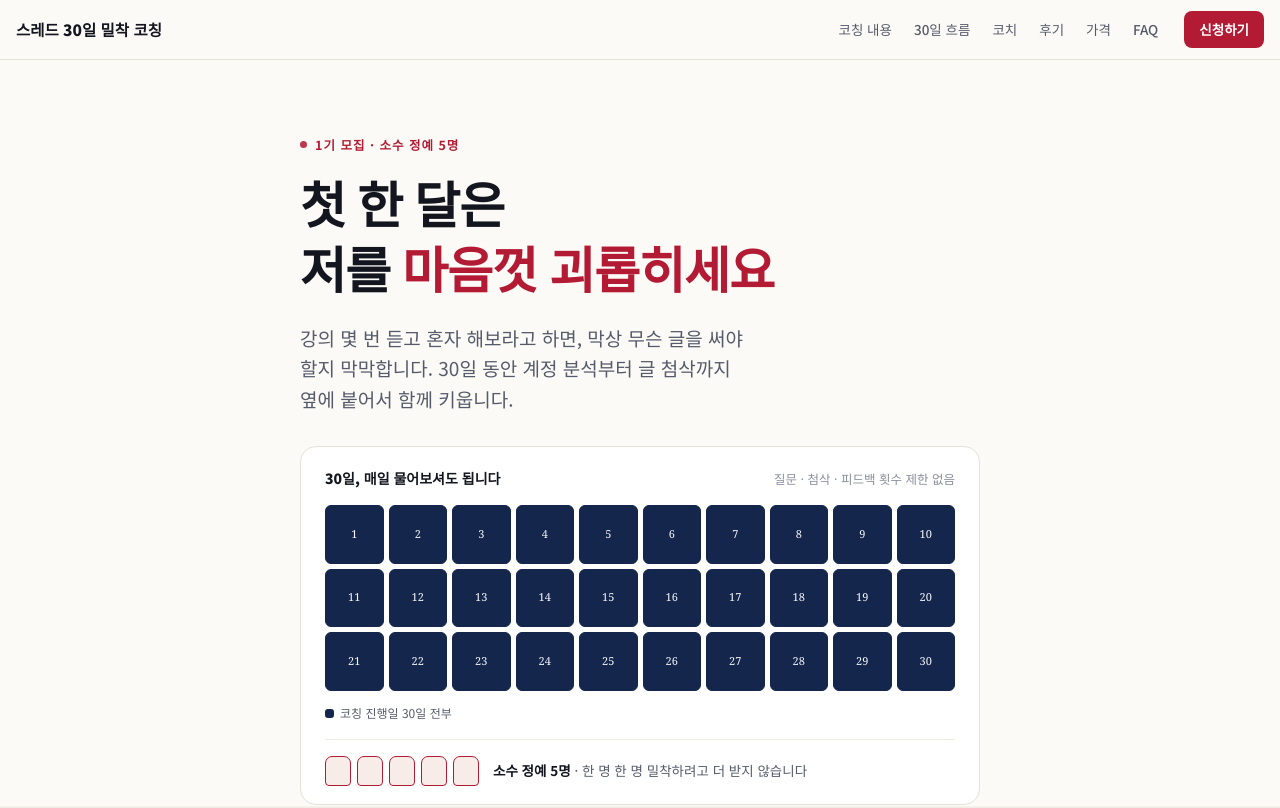
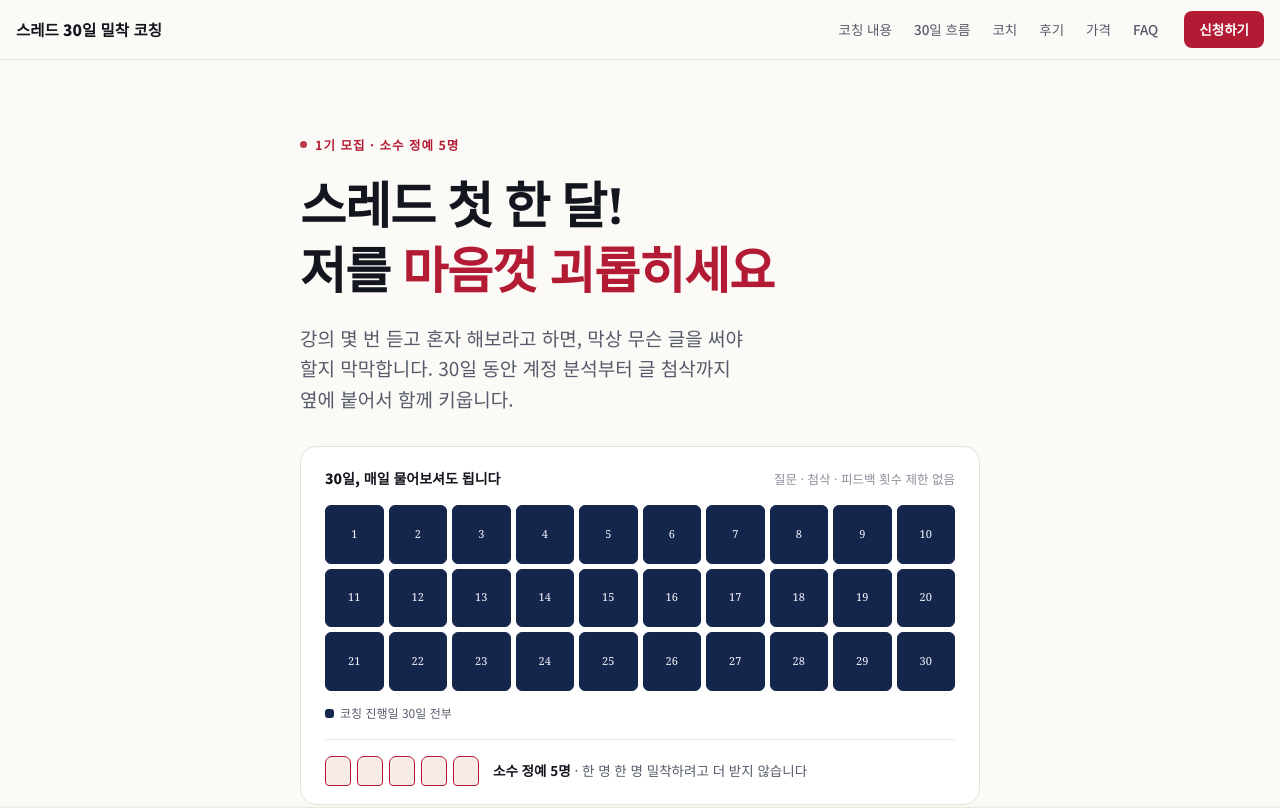
Before and after one commit to rebirth1105-beep/threads, a plain HTML site: page coaching/index.html in a window 1280 px wide. Shown: the top 808 px of the page. Drawn offline with Linux system fonts and the light colour scheme.

Commit message:
Coaching page: hero headline
Co-Authored-By: Claude Opus 5.5 <noreply@anthropic.com>

```diff
--- a/coaching/index.html
+++ b/coaching/index.html
@@ -302,7 +302,7 @@
   <section class="hero">
     <div class="wrap">
       <p class="kicker"><span class="dot" aria-hidden="true"></span>1기 모집 · 소수 정예 5명</p>
-      <h1>첫 한 달은<br>저를 <em>마음껏 괴롭히세요</em></h1>
+      <h1>스레드 첫 한 달!<br>저를 <em>마음껏 괴롭히세요</em></h1>
       <p class="promise">강의 몇 번 듣고 혼자 해보라고 하면, 막상 무슨 글을 써야 할지 막막합니다. 30일 동안 계정 분석부터 글 첨삭까지 옆에 붙어서 함께 키웁니다.</p>
 
       <div class="board" aria-label="30일 코칭 기간과 모집 인원">
```
